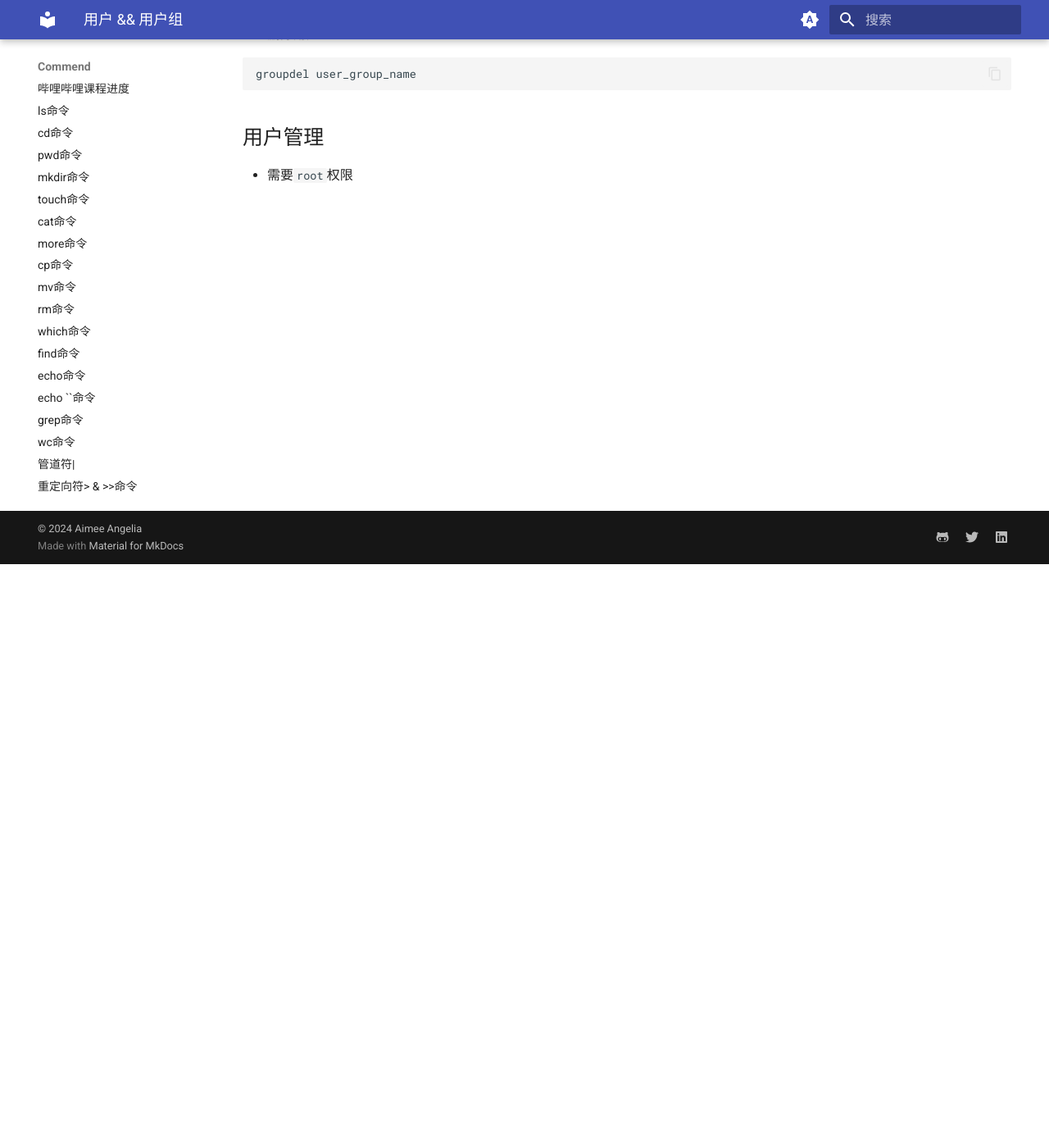
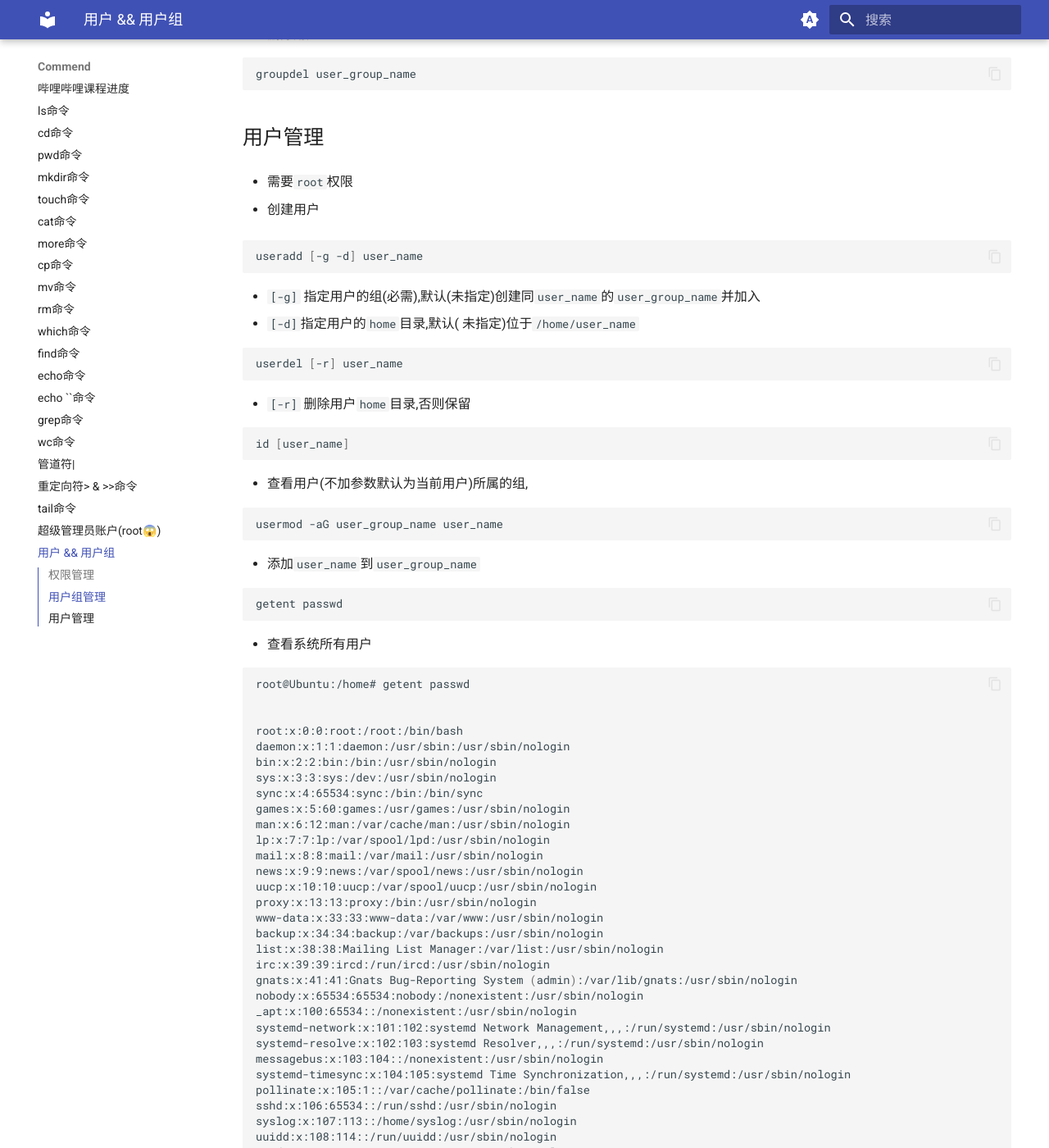
Before and after one commit to AimeeAngelia/AimeeAngelia.github.io, an MkDocs documentation site: the page built from docs/Commend/group.md, in a window 1280 px wide and 1400 px high, scrolled down 712 px. Shown: the whole window at 82% size. Built offline with MkDocs 1.6.1 and Material for MkDocs 9.7.7, drawn with Linux system fonts in a browser that asks for light colours; some of the changed text lies outside the part shown.

Commit message:
Update group.md

````diff
--- a/docs/Commend/group.md
+++ b/docs/Commend/group.md
@@ -31,3 +31,161 @@
 ## 用户管理
 
 * 需要`root`权限
+
+* 创建用户
+
+```bash
+useradd [-g -d] user_name
+```
+
+* `[-g]` 指定用户的组(必需),默认(未指定)创建同`user_name`的`user_group_name`并加入
+* `[-d]`指定用户的`home`目录,默认( 未指定)位于`/home/user_name`
+
+
+```bash
+userdel [-r] user_name
+```
+
+* `[-r]` 删除用户`home`目录,否则保留
+
+```bash
+id [user_name]
+```
+
+* 查看用户(不加参数默认为当前用户)所属的组,
+
+```bash
+usermod -aG user_group_name user_name
+```
+
+* 添加`user_name`到`user_group_name`
+
+```bash
+getent passwd
+```
+
+* 查看系统所有用户
+
+```bash
+root@Ubuntu:/home# getent passwd
+
+
+root:x:0:0:root:/root:/bin/bash
+daemon:x:1:1:daemon:/usr/sbin:/usr/sbin/nologin
+bin:x:2:2:bin:/bin:/usr/sbin/nologin
+sys:x:3:3:sys:/dev:/usr/sbin/nologin
+sync:x:4:65534:sync:/bin:/bin/sync
+games:x:5:60:games:/usr/games:/usr/sbin/nologin
+man:x:6:12:man:/var/cache/man:/usr/sbin/nologin
+lp:x:7:7:lp:/var/spool/lpd:/usr/sbin/nologin
+mail:x:8:8:mail:/var/mail:/usr/sbin/nologin
+news:x:9:9:news:/var/spool/news:/usr/sbin/nologin
+uucp:x:10:10:uucp:/var/spool/uucp:/usr/sbin/nologin
+proxy:x:13:13:proxy:/bin:/usr/sbin/nologin
+www-data:x:33:33:www-data:/var/www:/usr/sbin/nologin
+backup:x:34:34:backup:/var/backups:/usr/sbin/nologin
+list:x:38:38:Mailing List Manager:/var/list:/usr/sbin/nologin
+irc:x:39:39:ircd:/run/ircd:/usr/sbin/nologin
+gnats:x:41:41:Gnats Bug-Reporting System (admin):/var/lib/gnats:/usr/sbin/nologin
+nobody:x:65534:65534:nobody:/nonexistent:/usr/sbin/nologin
+_apt:x:100:65534::/nonexistent:/usr/sbin/nologin
+systemd-network:x:101:102:systemd Network Management,,,:/run/systemd:/usr/sbin/nologin
+systemd-resolve:x:102:103:systemd Resolver,,,:/run/systemd:/usr/sbin/nologin
+messagebus:x:103:104::/nonexistent:/usr/sbin/nologin
+systemd-timesync:x:104:105:systemd Time Synchronization,,,:/run/systemd:/usr/sbin/nologin
+pollinate:x:105:1::/var/cache/pollinate:/bin/false
+sshd:x:106:65534::/run/sshd:/usr/sbin/nologin
+syslog:x:107:113::/home/syslog:/usr/sbin/nologin
+uuidd:x:108:114::/run/uuidd:/usr/sbin/nologin
+tcpdump:x:109:115::/nonexistent:/usr/sbin/nologin
+tss:x:110:116:TPM software stack,,,:/var/lib/tpm:/bin/false
+landscape:x:111:117::/var/lib/landscape:/usr/sbin/nologin
+usbmux:x:112:46:usbmux daemon,,,:/var/lib/usbmux:/usr/sbin/nologin
+lxd:x:999:100::/var/snap/lxd/common/lxd:/bin/false
+ntp:x:113:118::/nonexistent:/usr/sbin/nologin
+_chrony:x:114:124:Chrony daemon,,,:/var/lib/chrony:/usr/sbin/nologin
+fwupd-refresh:x:115:125:fwupd-refresh user,,,:/run/systemd:/usr/sbin/nologin
+ecs-assist-user:x:1000:1000::/home/ecs-assist-user:/sbin/nologin
+gfhdju:x:1001:1002:,,,:/home/gfhdju:/bin/bash
+```
+
+* 展示的相关信息  `user_name` : `密码(x)` : `用户ID` : `组ID` : `描述信息` : `HOME目录` : `执行终端(默认bash)`
+
+```bash
+getent group
+```
+
+```bash
+root@Ubuntu:~# getent group
+
+
+root:x:0:
+daemon:x:1:
+bin:x:2:
+sys:x:3:
+adm:x:4:syslog
+tty:x:5:
+disk:x:6:
+lp:x:7:
+mail:x:8:
+news:x:9:
+uucp:x:10:
+man:x:12:
+proxy:x:13:
+kmem:x:15:
+dialout:x:20:
+fax:x:21:
+voice:x:22:
+cdrom:x:24:
+floppy:x:25:
+tape:x:26:
+sudo:x:27:
+audio:x:29:
+dip:x:30:
+www-data:x:33:
+backup:x:34:
+operator:x:37:
+list:x:38:
+irc:x:39:
+src:x:40:
+gnats:x:41:
+shadow:x:42:
+utmp:x:43:
+video:x:44:
+sasl:x:45:
+plugdev:x:46:
+staff:x:50:
+games:x:60:
+users:x:100:
+nogroup:x:65534:
+systemd-journal:x:101:
+systemd-network:x:102:
+systemd-resolve:x:103:
+messagebus:x:104:
+systemd-timesync:x:105:
+input:x:106:
+sgx:x:107:
+kvm:x:108:
+render:x:109:
+lxd:x:110:
+_ssh:x:111:
+crontab:x:112:
+syslog:x:113:
+uuidd:x:114:
+tcpdump:x:115:
+tss:x:116:
+landscape:x:117:
+ntp:x:118:
+stapdev:x:119:
+stapusr:x:120:
+stapsys:x:121:
+rdma:x:122:
+lpadmin:x:123:
+_chrony:x:124:
+fwupd-refresh:x:125:
+ecs-assist-user:x:1000:
+KA:x:1001:gfhdju
+gfhdju:x:1002:
+```
+
+* 展示的相关信息  `user_group_name` : `组认证(x)` : `组ID`
````
